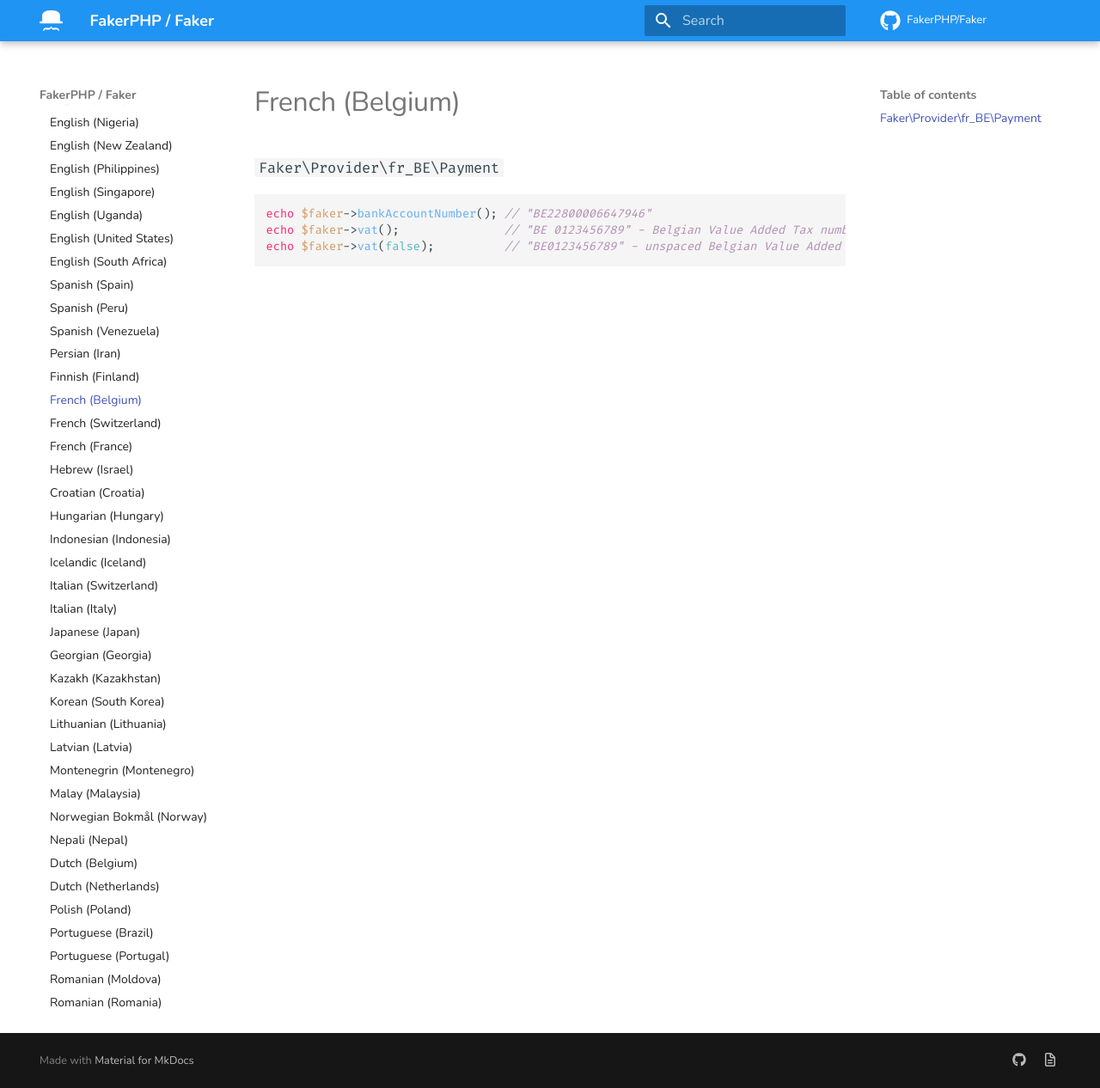
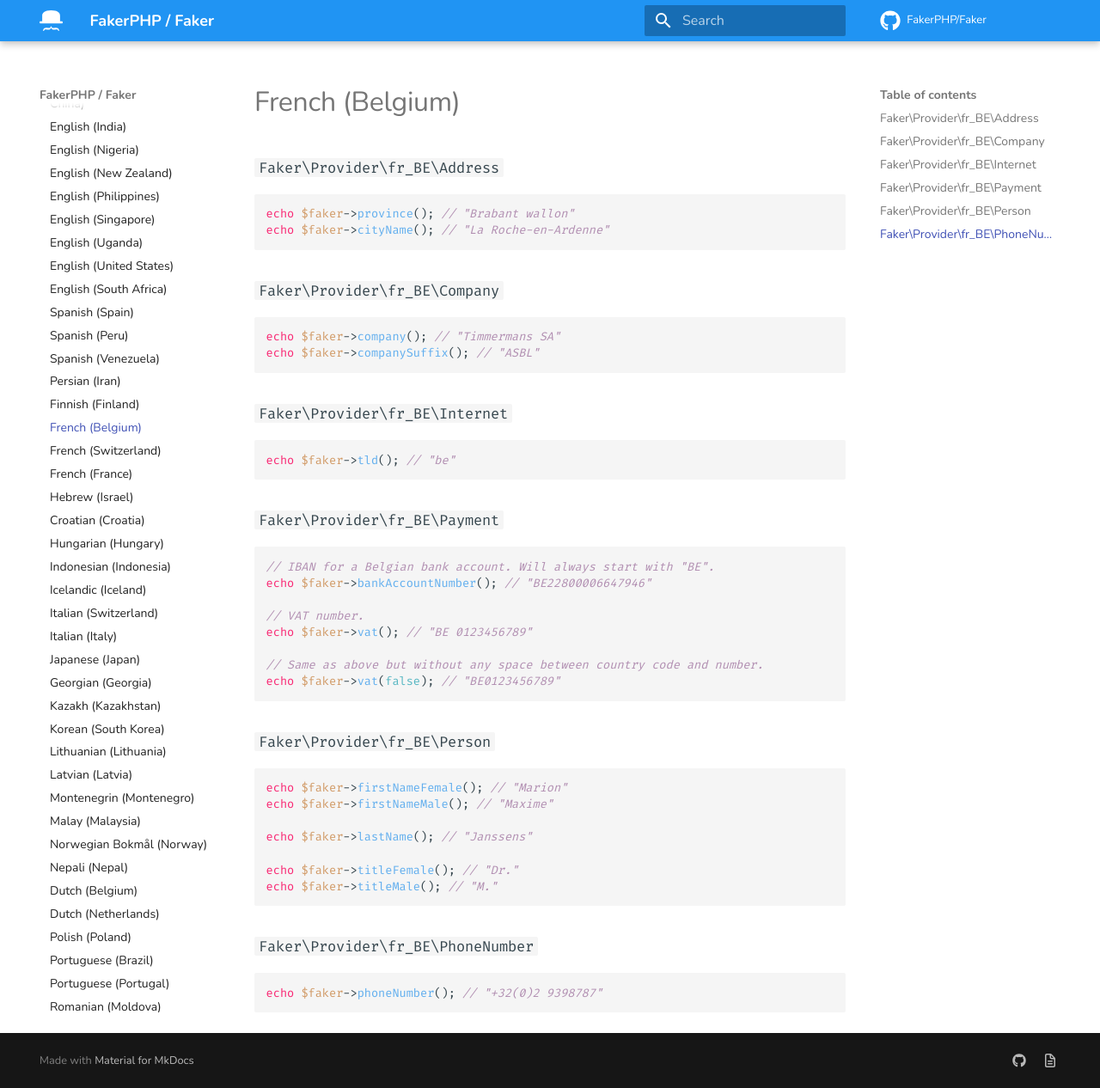
Before and after one commit to FakerPHP/fakerphp.github.io, an MkDocs documentation site: the page built from docs/locales/fr_BE.md, in a window 1280 px wide and 1266 px high. Shown: the whole window at 86% size. Built offline with MkDocs 1.6.1 and Material for MkDocs 9.7.7, drawn with Linux system fonts in a browser that asks for light colours; nearby versions of some CDN libraries; comment, search, counter and statistics services are not loaded.

Commit message:
Document available methods for `fr_BE` locale (#46)
Update the documentation to add currently undocumented methods that are available provided by the `fr_BE` locale.

Also document generic methods (e.g. city names) that have customizations for `fr_BE`

````diff
--- a/docs/locales/fr_BE.md
+++ b/docs/locales/fr_BE.md
@@ -1,9 +1,52 @@
 # French (Belgium)
+
+### `Faker\Provider\fr_BE\Address`
+
+```php
+echo $faker->province(); // "Brabant wallon"
+echo $faker->cityName(); // "La Roche-en-Ardenne"
+```
+
+### `Faker\Provider\fr_BE\Company`
+
+```php
+echo $faker->company(); // "Timmermans SA"
+echo $faker->companySuffix(); // "ASBL"
+```
+
+### `Faker\Provider\fr_BE\Internet`
+
+```php
+echo $faker->tld(); // "be"
+```
 
 ### `Faker\Provider\fr_BE\Payment`
 
 ```php
+// IBAN for a Belgian bank account. Will always start with "BE".
 echo $faker->bankAccountNumber(); // "BE22800006647946"
-echo $faker->vat();               // "BE 0123456789" - Belgian Value Added Tax number
-echo $faker->vat(false);          // "BE0123456789" - unspaced Belgian Value Added Tax number
+
+// VAT number.
+echo $faker->vat(); // "BE 0123456789"
+
+// Same as above but without any space between country code and number.
+echo $faker->vat(false); // "BE0123456789"
 ```
+
+### `Faker\Provider\fr_BE\Person`
+
+```php
+echo $faker->firstNameFemale(); // "Marion"
+echo $faker->firstNameMale(); // "Maxime"
+
+echo $faker->lastName(); // "Janssens"
+
+echo $faker->titleFemale(); // "Dr."
+echo $faker->titleMale(); // "M."
+```
+
+### `Faker\Provider\fr_BE\PhoneNumber`
+
+```php
+echo $faker->phoneNumber(); // "+32(0)2 9398787"
+```
````
